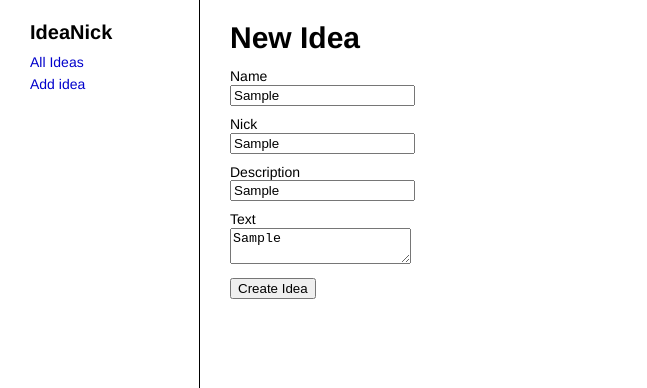
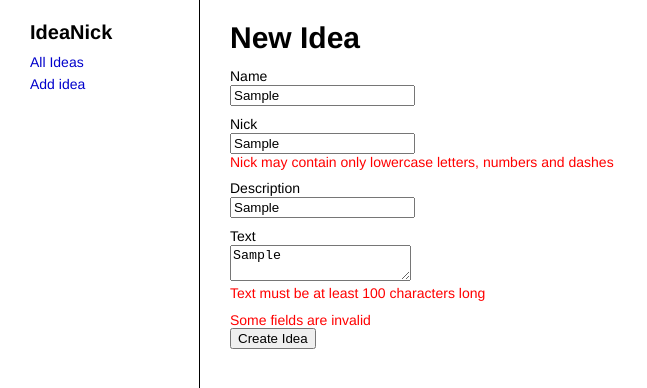
Before and after one commit to Niki4Dan/react_project, a React (Vite) app in the folder webapp/: page /ideas/new in a window 1280 px wide. Both pictures are taken after typing "Sample", "Sample", "Sample", "Sample" into the empty fields and a click on the button "Create Idea". Shown: the top 388 px of the page, without its empty margins (0-647 px from the left). Built offline with nearby package versions, Linux system fonts and the light colour scheme; what @trpc/react-query would draw is missing.

Commit message:
Add formik form. Next zod validation

```diff
--- a/webapp/package.json
+++ b/webapp/package.json
@@ -17,6 +17,7 @@
     "@tanstack/react-query": "^5.90.10",
     "@trpc/client": "^11.7.1",
     "@trpc/react-query": "^11.7.1",
+    "formik": "^2.4.9",
     "include-media": "^2.0.0",
     "react": "^19.2.0",
     "react-dom": "^19.2.0",
--- a/webapp/src/components/Input/index.tsx
+++ b/webapp/src/components/Input/index.tsx
@@ -1,17 +1,22 @@
+import { type FormikProps } from 'formik'
+
 export const Input = ({
   name,
   label,
   type,
-  state,
-  setState,
+  formik
 }: {
   name: string
   label: string
   type: string
+  formik: FormikProps<any>
+}) => {
+  const value = formik.values[name]
+  const error = formik.errors[name] as string | undefined
+  const touched = formik.touched[name]
 
-  state: Record<string, any>
-  setState: React.Dispatch<React.SetStateAction<any>>
-}) => {
+
+
   return (
    <div style={{ marginBottom: 10 }}>
           <label htmlFor={name}>{label}</label>
@@ -19,12 +24,16 @@ export const Input = ({
           <input
             type={type}
             onChange={(e) => {
-              setState({ ...state, [name]: e.target.value })
+              void formik.setFieldValue(name, e.target.value)
             }}
-            value={state[name]}
+            onBlur={() => {
+              void formik.setFieldTouched(name)
+            }}
+            value={value}
             name={name}
             id={name}
           />
+          {!!touched && !!error && <div style={{ color: 'red' }}>{error}</div>}
         </div>
   )
 }
--- a/webapp/src/components/Textarea/index.tsx
+++ b/webapp/src/components/Textarea/index.tsx
@@ -1,28 +1,38 @@
+import { type FormikProps } from 'formik'
+
+
 export const Textarea = ({
   name,
   label,
-  state,
-  setState,
+  formik
 }: {
   name: string
   label: string
 
+  formik: FormikProps<any>
+}) => {
+  const value = formik.values[name]
+  const error = formik.errors[name] as string | undefined
+  const touched = formik.touched[name]
 
-  state: Record<string, any>
-  setState: React.Dispatch<React.SetStateAction<any>>
-}) => {
+
+
   return (
     <div style={{ marginBottom: 10 }}>
           <label htmlFor={name}>{label}</label>
           <br />
           <textarea
             onChange={(e) => {
-              setState({ ...state, [name]: e.target.value })
+              void formik.setFieldValue(name, e.target.value)
             }}
-            value={state[name]}
+            onBlur={() => {
+              void formik.setFieldTouched(name)
+            }}
+            value={value}
             name={name}
             id={name}
           />
+          {!!touched && !!error && <div style={{ color: 'red' }}>{error}</div>}
         </div>
   )
 }
--- a/webapp/src/pages/NewIdeaPage/index.tsx
+++ b/webapp/src/pages/NewIdeaPage/index.tsx
@@ -1,14 +1,41 @@
-import { useState } from 'react'
+import { useFormik } from 'formik'
 import { Input } from '../../components/Input'
 import { Segment } from '../../components/Segment'
 import { Textarea } from '../../components/Textarea'
 
 export const NewIdeaPage = () => {
-  const [state, setState] = useState({
-    name: '',
-    nick: '',
-    description: '',
-    text: '',
+  const formik = useFormik({
+    initialValues: {
+      name: '',
+      nick: '',
+      description: '',
+      text: '',
+    },
+    validate: (values) => {
+      const errors: Partial<typeof values> = {}
+
+      if (!values.name) {
+        errors.name = 'Name is required'
+      }
+      if (!values.nick) {
+        errors.nick = 'Nick is required'
+      } else if (!values.nick.match(/^[a-z0-9-]+$/)){
+        errors.nick = 'Nick may contain only lowercase letters, numbers and dashes'
+      }
+      if (!values.description) {
+        errors.description = 'Description is required'
+      }
+      if (!values.text) {
+        errors.text = 'Text is required'
+      } else if (values.text.length < 100){
+        errors.text = 'Text must be at least 100 characters long'
+      }
+
+      return errors
+    },
+    onSubmit: (values) => {
+      console.info('Submitted', values)
+    },
   })
 
   return (
@@ -16,13 +43,14 @@ export const NewIdeaPage = () => {
       <form
         onSubmit={(e) => {
           e.preventDefault()
-          console.info('Submitted', state)
+          formik.handleSubmit()
         }}
       >
-        <Input name="name" label="Name" type="text" state={state} setState={setState} />
-        <Input name="nick" label="Nick" type="text" state={state} setState={setState} />
-        <Input name="description" label="Description" type="text" state={state} setState={setState} />
-        <Textarea name="text" label="Text" state={state} setState={setState} />
+        <Input name="name" label="Name" type="text" formik={formik} />
+        <Input name="nick" label="Nick" type="text" formik={formik} />
+        <Input name="description" label="Description" type="text" formik={formik} />
+        <Textarea name="text" label="Text" formik={formik} />
+        {!formik.isValid && !!formik.submitCount && <div style={{ color: 'red' }}>Some fields are invalid</div>}
         <button type="submit">Create Idea</button>
       </form>
     </Segment>
```
Also changed, not shown: 1 other file (tests, documents, lock files or other folders).
